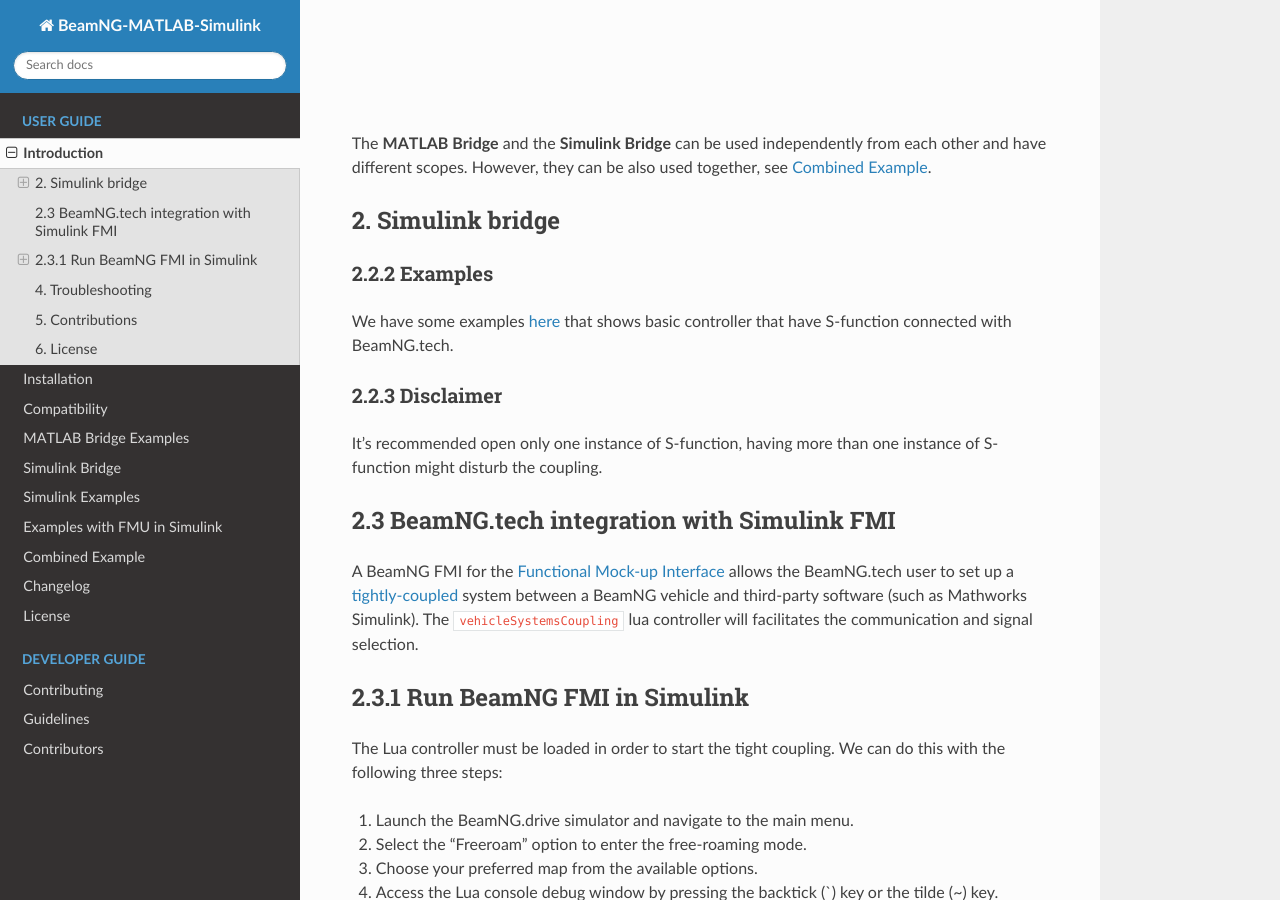
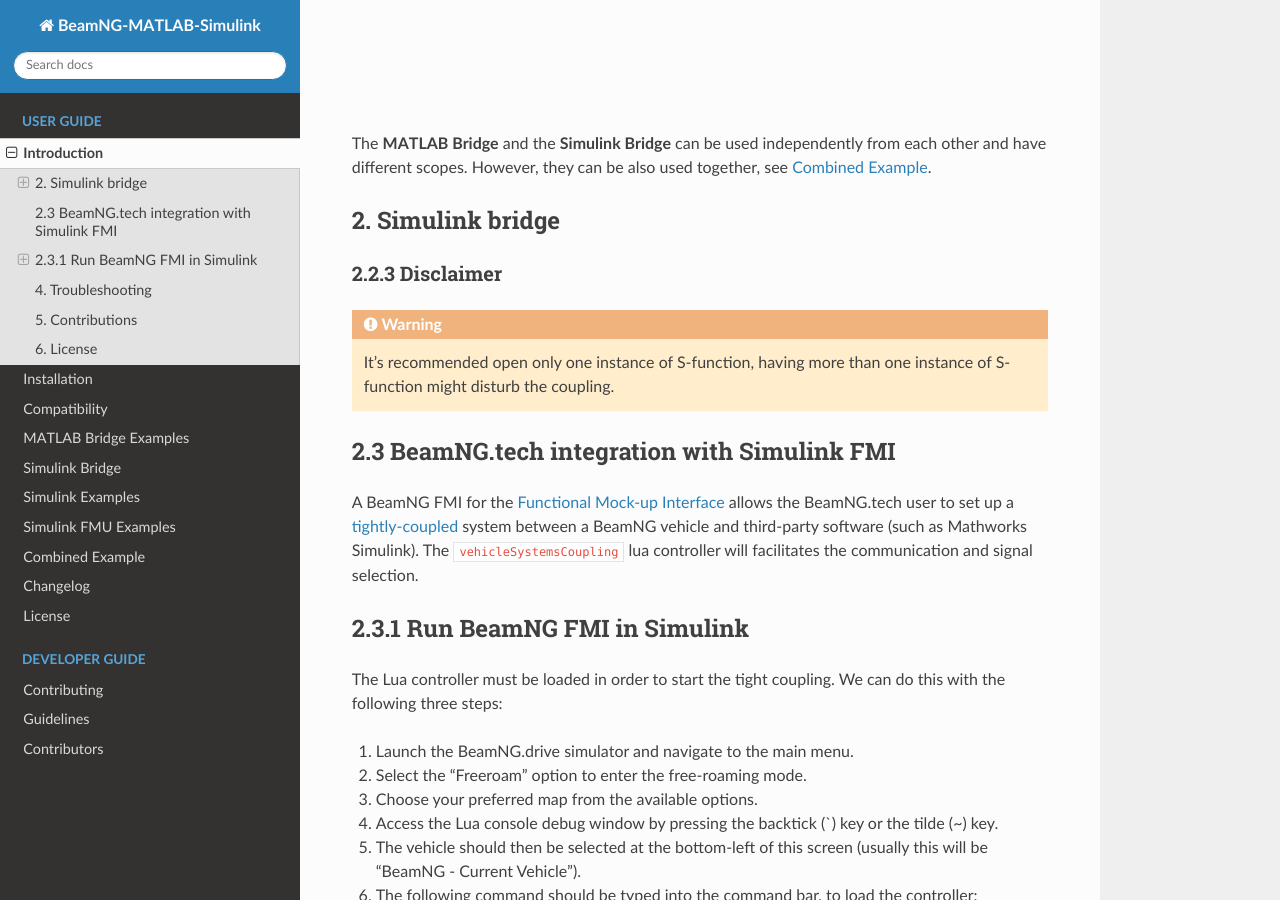
Before and after one commit to BeamNG/BeamNG-MATLAB-Simulink-integration, a Sphinx documentation site: the page built from docs/source/introduction.md, in a window 1280 px wide and 900 px high, scrolled down 849 px. Built offline with Sphinx 7.4.7 and the Read the Docs theme 3.1.0, drawn with Linux system fonts in a browser that asks for light colours.

Commit message:
Minor fixes

````diff
--- a/docs/source/fmi.md
+++ b/docs/source/fmi.md
@@ -1,4 +1,4 @@
-# Examples with FMU in Simulink
+# Simulink FMU Examples
 
 These steps guide you through using FMU (Functional Mock-up Unit) integration with Simulink for co-simulation with BeamNG.tech, supporting both FMI 2 and FMI 3 standards. To make your custom FMU model, follow the [BeamNG FMU](https://github.com/BeamNG/BeamNG-FMU) repository.
 
--- a/docs/source/introduction.md
+++ b/docs/source/introduction.md
@@ -32,17 +32,12 @@
 
 ## 2. Simulink bridge
 
-<a name="S-function_examples"></a>
-
-### 2.2.2 Examples
-We have some examples [here](sfunction.md) that shows basic controller that have S-function connected with BeamNG.tech.
-
-
-<a name="S-function_disclaimer"></a>
 
 ### 2.2.3 Disclaimer
+
+```{warning}
 It's recommended open only one instance of S-function, having more than one instance of S-function might disturb the coupling.
-
+```
 
 <a name="fmu_start"></a>
 
````
Also changed, not shown: docs/source/simulink/configure.md (+1 -1 lines).
